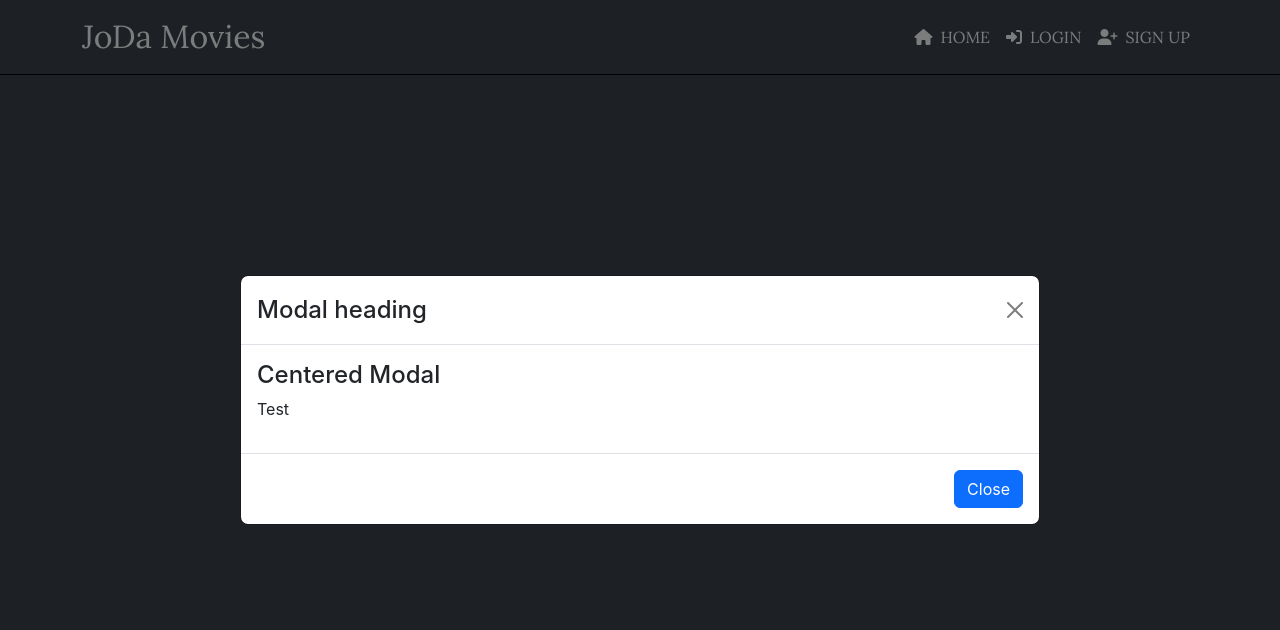
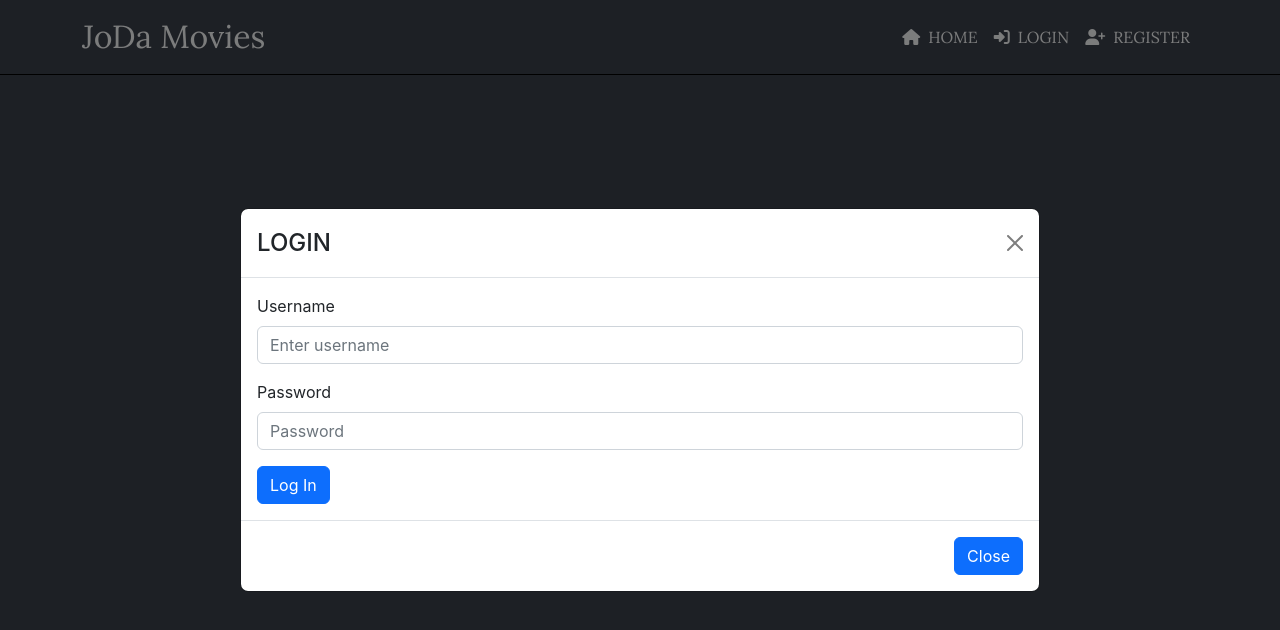
Before and after one commit to johannes2503/Project-5-joda-movies-frontend, a React (Create React App) app: page / in a window 1280 px wide. Both pictures are taken after a click on the button "LOGIN". Shown: the top 630 px of the page. Built offline with nearby package versions, Linux system fonts and the light colour scheme.

Commit message:
Added form fields to modals

```diff
--- a/src/components/NavBar.js
+++ b/src/components/NavBar.js
@@ -3,6 +3,7 @@ import { Navbar, Container, Nav } from "react-bootstrap";
 import styles from "../styles/NavBar.module.css";
 import Button from "react-bootstrap/Button";
 import Modal from "react-bootstrap/Modal";
+import Form from "react-bootstrap/Form";
 
 const NavBar = () => {
   const [LoginmodalShow, setLoginModalShow] = React.useState(false);
@@ -27,7 +28,7 @@ const NavBar = () => {
               className="text-light"
               onClick={() => setRegisterModalShow(true)}
             >
-              <i className="fas fa-user-plus me-2"></i>SIGN UP
+              <i className="fas fa-user-plus me-2"></i>REGISTER
             </Nav.Link>
           </Nav>
         </Navbar.Collapse>
@@ -53,13 +54,22 @@ function LoginModal(props) {
       centered
     >
       <Modal.Header closeButton>
-        <Modal.Title id="contained-modal-title-vcenter">
-          Modal heading
-        </Modal.Title>
+        <Modal.Title>LOGIN</Modal.Title>
       </Modal.Header>
       <Modal.Body>
-        <h4>Centered Modal</h4>
-        <p>Test</p>
+        <Form>
+          <Form.Group className="mb-3" controlId="formBasicEmail">
+            <Form.Label>Username</Form.Label>
+            <Form.Control type="text" placeholder="Enter username" required />
+          </Form.Group>
+          <Form.Group className="mb-3" controlId="formBasicPassword">
+            <Form.Label>Password</Form.Label>
+            <Form.Control type="password" placeholder="Password" required />
+          </Form.Group>
+          <Button variant="primary" type="submit">
+            Log In
+          </Button>
+        </Form>
       </Modal.Body>
       <Modal.Footer>
         <Button onClick={props.onHide}>Close</Button>
@@ -77,13 +87,33 @@ function RegisterModal(props) {
       centered
     >
       <Modal.Header closeButton>
-        <Modal.Title id="contained-modal-title-vcenter">
-          Modal heading
-        </Modal.Title>
+        <Modal.Title id="contained-modal-title-vcenter">REGISTER</Modal.Title>
       </Modal.Header>
       <Modal.Body>
-        <h4>Centered Modal</h4>
-        <p>Test 3</p>
+        <Form>
+          <Form.Group className="mb-3" controlId="formBasicEmail">
+            <Form.Label>Username</Form.Label>
+            <Form.Control type="text" placeholder="Enter a username" required />
+          </Form.Group>
+          <Form.Group className="mb-3" controlId="formBasicEmail">
+            <Form.Label>Email address</Form.Label>
+            <Form.Control type="email" placeholder="Enter email" required />
+            <Form.Text className="text-muted">
+              We'll never share your email with anyone else.
+            </Form.Text>
+          </Form.Group>
+          <Form.Group className="mb-3" controlId="formBasicPassword">
+            <Form.Label>Password</Form.Label>
+            <Form.Control type="password" placeholder="Password" required />
+          </Form.Group>
+          <Form.Group className="mb-3" controlId="formBasicPassword2">
+            <Form.Label>Input Password again</Form.Label>
+            <Form.Control type="password" placeholder="Password" required />
+          </Form.Group>
+          <Button variant="primary" type="submit">
+            Register
+          </Button>
+        </Form>
       </Modal.Body>
       <Modal.Footer>
         <Button onClick={props.onHide}>Close</Button>
--- a/src/styles/NavBar.module.css
+++ b/src/styles/NavBar.module.css
@@ -7,3 +7,7 @@
 .NavLink {
     color: #fff;
 }
+
+.Modal {
+    background-color: blue;
+}
--- a/src/styles/RegisterModal.module.css
+++ /dev/null
@@ -1,5 +0,0 @@
-.Button {
-   width: 100px;
-   height: 100px;
-
-}
```
Also changed, not shown: src/components/RegisterModal.js (deleted, +0 -55 lines).
